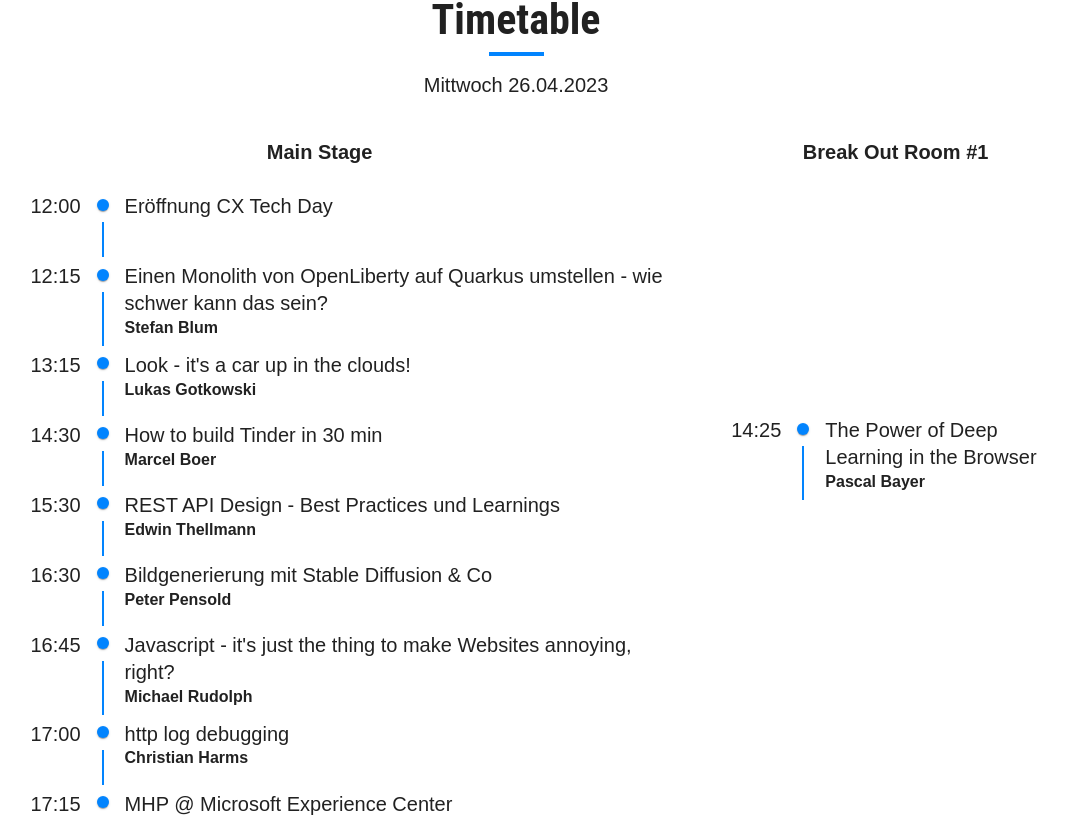
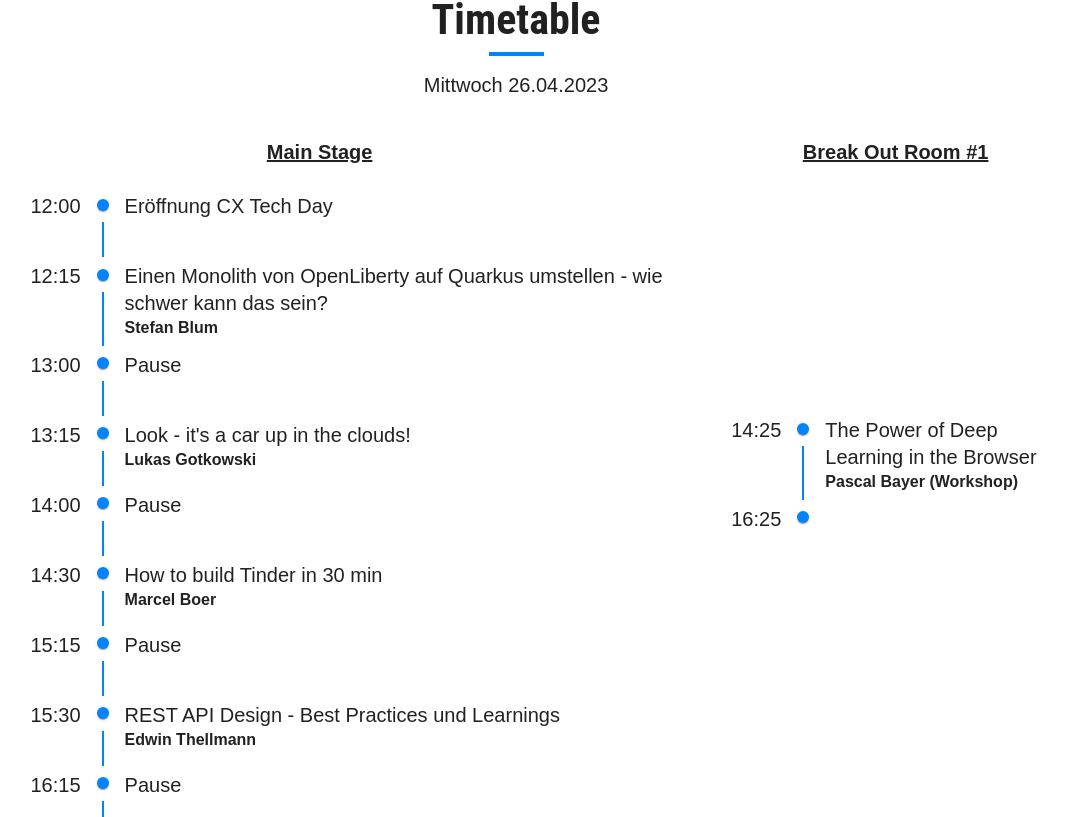
Before and after one commit to SUCDS-Community-SE/cx-tech-days, a React (Create React App) app in the folder frontend/: page / in a window 1280 px wide. Shown: the part 1291-2108 px from the top of the page, without its empty margins (124-1192 px from the left). Built offline with nearby package versions, Linux system fonts and the light colour scheme; no server answers.

Commit message:
SmallChanges

```diff
--- a/frontend/src/modules/objects/TimeTableData.js
+++ b/frontend/src/modules/objects/TimeTableData.js
@@ -23,6 +23,7 @@ export const rows = [
     "Quarkus stellt eine gute Basis für moderne Cloud-Native Anwendungen dar und bietet darüber hinaus eine ausgezeichnete Entwicklererfahrung. Leider gibt es aber noch bestehende Anwendungen, die auf älteren Software-Stacks aufbauen und - in verschiedener Hinsicht - eine weniger tolle Erfahrung bieten. Die Vorstellung, dass bestehende Java EE Anwendungen auf Basis eines Application Servers wie OpenLiberty mit relativ geringem Aufwand auf Quarkus portiert werden können, klingt daher verlockend",
     "Stefan hat bereits während der Schulzeit seine Passion für die Software-Entwicklung mit Java entdeckt und lebt diese als Berater bei MHP im Bereich der Software-Architektur und -Entwicklung aus. Design, Entwicklung und Betrieb von verteilten Systemen und Microservices in einem agilen Team - sowohl Cloud Native als auch On-Premise - gehören seit seinem Berufseinstieg zum Alltag. Seit Kurzem befasst er sich außerdem intensiv mit Go."
   ),
+  createData(1, "13:00", "Pause", "", "", "", "", ""),
   createData(
     2,
     "13:15",
@@ -33,6 +34,7 @@ export const rows = [
     "What do dragons and car configurators have in common? - They both live up in the clouds! Although our car configurators cannot spit fire, the outcome of it can still ignite dreams and fantasies. With resolutions of 4k, it's as sharp as a dragon's claw and with request times up to 300ms, it's even faster than they can fly! So sharpen your swords and don't miss out when we unveil the mystical tales of our immersive car configurator.",
     "Works at MHP since summer 2019. Originally comes from the visual effects industry and worked as a Technical Director on several seasons of GoT. On a rainy and cloudy day, he realized there was so much beauty up in the skies, so he decided to switch from moving points in 3D space to building up servers in the clouds."
   ),
+  createData(1, "14:00", "Pause", "", "", "", "", ""),
   createData(
     3,
     "14:30",
@@ -43,6 +45,7 @@ export const rows = [
     "No-code solutions allow businesses to keep up with the changing demand, greatly reducing the loss of money and time. With a rising need of application, no-code reveals the future of enterprise app development. By having a live coding session, the ease of use and the immense power of innovation of no-code will be demonstrated.",
     "Marcel Boer is a senior consultant at MHP. His focus is on business innovation enabled by new technologies & methodologies. He has gained experience in software engineering with frontend technologies and Amazon Web Services. His expertise is in the manufacturing and automotive industry where he was responsible for the product ownership and software architecture. Check out the full profile: https://www.linkedin.com/in/marcel-boer"
   ),
+  createData(1, "15:15", "Pause", "", "", "", "", ""),
   createData(
     4,
     "15:30",
@@ -53,6 +56,7 @@ export const rows = [
     "Im Projekt Finance Enabler bei der PAG werden nach dem Grundsatz API FIRST im Produktgedanken Standard REST APIs entwickelt, um generische Finanzprozesse für Billing und Accounting abzubilden. Unsere Journey nach über drei Jahren Projekt einzelnen spezifischen REST APIs bis hin zu normalisierten Standard APIs wird dargestellt. Außerdem werden unsere Learnings und Best Practices im Umgang mit heterogenen Business-Cases beleuchtet.",
     "Edwin ist im Januar 2021 bei MHP als Softwareentwickler eingestiegen. Bereits davor war er im Projekt Finance Enabler bei der Porsche AG tätig. Sein Fokus liegt in der Backend Entwicklung inklusive Konzeption und Implementierung. Außerdem betreut er mehrere Konsumentensystem in der Anbindung an das System des Finance Enablers."
   ),
+  createData(1, "16:15", "Pause", "", "", "", "", ""),
   createData(
     5,
     "16:30",
@@ -65,7 +69,7 @@ export const rows = [
   ),
   createData(
     6,
-    "16:45",
+    "16:40",
     "Javascript - it's just the thing to make Websites annoying, right?",
     "JavaScript beyond the web. An overview of the JavaScript ecosystem beyond the web.",
     "Session",
@@ -75,7 +79,7 @@ export const rows = [
   ),
   createData(
     7,
-    "17:00",
+    "16:50",
     "http log debugging",
     "4 levels to get the right logging",
     "Pecha Kucha",
@@ -85,17 +89,17 @@ export const rows = [
   ),
   createData(
     8,
-    "17:15",
+    "17:00",
     "MHP @ Microsoft Experience Center",
-    "free",
-    "free",
+    "",
+    "",
     "",
     "Abstract",
     "SpeakerShortInfo"
   ),
   createData(
     9,
-    "17:30",
+    "17:15",
     "Modernisierung der Sicherheitspraktiken durch schlüssellose Authentifizierung am Beispiel einer AWS",
     "Cloud",
     "Pecha Kucha",
@@ -103,15 +107,25 @@ export const rows = [
     "Identifikation von Services findet oft über abliegende Zugangsschlüssel statt. Security Vorgaben in Unternehmen verlangen eine regelmäßige Rotation solcher Zugangsschlüssel. Dies ist mit erheblichen Zeitaufwand und Fehleranfälligkeit verbunden. Um diesen Prozess zu vereinfachen, bietet AWS die Möglichkeit für Kubernetes im Zusammenhang mit AWS IAM Rollen, eine schlüssellose Authentifizierung. Anstelle von Schlüsseln können Tokens verwendet werden, die mithilfe eines Identitätsproviders automatisiert werden.",
     "Roman und Jonathan sind Java-Cloud-Entwickler mit mehrjähriger Erfahrung. Sie sind für die Entwicklung und Wartung einer zentralen Stammdatenbank auf AWS verantwortlich, die für interne Produktionsprozesse unverzichtbar ist und als Enabler für die Entwicklung weiterer digitaler Produkte dient.Das Hauptaugenmerk von Roman und Jonathan liegt auf der Backend-Entwicklung, DevOps-Praktiken und Cloud-Architektur."
   ),
+  createData(
+    10,
+    "17:30",
+    "Closing und Übergang ins Networking",
+    "",
+    "",
+    "",
+    "",
+    ""
+  ),
 ];
 
 export const secondrows = [
   createData(
-    10,
+    11,
     "14:25",
     "The Power of Deep Learning in the Browser",
     "In this workshop, attendees will learn how to build a hand-written digit recognition neural network",
-    "Workshop",
+    "(Workshop)",
     "Pascal Bayer",
     "Deep learning is one of the most exciting and rapidly growing fields in technology, and the ability to perform deep learning in the browser has opened up new possibilities for web development. In this talk, we will explore the intersection of deep learning and frontend development, specifically using Angular, WebGL, and TensorFlow.js to build a neural network that can recognize hand-written digits using the MNIST training set. We will delve into the components of the neural network, including the input layer, hidden layers, and output layer, and how they are implemented in TensorFlow.js.",
     "Meet Pascal, Senior Application Architect @ MHP, a tech enthusiast and open source advocate. He is passionate about frontend and cloud native development, and has over 15 years of experience in these areas. As the solution architect for the MHP immersive platform, Pascal has played a key role in powering the online car configurator for five major automotive OEMs, showcasing his ability to create innovative solutions that meet the needs of complex, real-world applications."
--- a/frontend/src/modules/pages/Home.js
+++ b/frontend/src/modules/pages/Home.js
@@ -39,7 +39,7 @@ function Home(props) {
       <Timetable />
       <Speaker />
       <Divider />
-      <InputForm handleError={handle_Error} />
+      {/* <InputForm handleError={handle_Error} /> */}
       <HowItWorks />
       <Footer />
     </div>
--- a/frontend/src/modules/views/Timetable.js
+++ b/frontend/src/modules/views/Timetable.js
@@ -12,6 +12,8 @@ import TimelineOppositeContent, {
 } from "@mui/lab/TimelineOppositeContent";
 import { Container } from "@mui/material";
 import { rows, secondrows } from "../objects/TimeTableData";
+
+const secondrow = secondrows[0];
 
 export default function Timetable() {
   return (
@@ -60,7 +62,12 @@ export default function Timetable() {
             alignItems: "center",
           }}
         >
-          <Typography variant="h5" fontWeight="bold">
+          <Typography
+            variant="h5"
+            fontWeight="bold"
+            sx={{ textDecoration: "underline" }}
+            display="inline"
+          >
             Main Stage
           </Typography>
           <Timeline
@@ -106,7 +113,12 @@ export default function Timetable() {
             alignItems: "center",
           }}
         >
-          <Typography variant="h5" fontWeight="bold">
+          <Typography
+            variant="h5"
+            fontWeight="bold"
+            sx={{ textDecoration: "underline" }}
+            display="inline"
+          >
             Break Out Room #1
           </Typography>
           <Timeline
@@ -118,7 +130,6 @@ export default function Timetable() {
               mt: 30,
             }}
           >
-            {secondrows.map((secondrow) => (
             <TimelineItem key={secondrow.id}>
               <TimelineOppositeContent variant="h5">
                 {secondrow.time}
@@ -130,24 +141,22 @@ export default function Timetable() {
               <TimelineContent>
                 <Typography variant="h5" component="span">
                   {secondrow.title}
-                    {/* {"("}
-                  {secondrow.topic}
-                  {", "}
-                  {secondrow.type}
-                  {")"} */}
                 </Typography>
                 <Typography fontWeight="bold">
-                    {secondrow.speaker}
-                    {/* {"("}
-                  {secondrow.speakerShortInfo}
-                  {")"} */}
+                  {secondrow.speaker} {secondrow.type}
                 </Typography>
-                  <Typography sx={{ color: "primary.light" }}>
-                    {/* {secondrow.abstract} */}
-                  </Typography>
+                <Typography sx={{ color: "primary.light" }}></Typography>
               </TimelineContent>
             </TimelineItem>
-            ))}
+            <TimelineItem>
+              <TimelineOppositeContent variant="h5">
+                {"16:25"}
+              </TimelineOppositeContent>
+              <TimelineSeparator>
+                <TimelineDot color="secondary" />
+              </TimelineSeparator>
+              <TimelineContent />
+            </TimelineItem>
           </Timeline>
         </Box>
       </Box>
```
Lines whose indentation alone changed are shown as unchanged.
